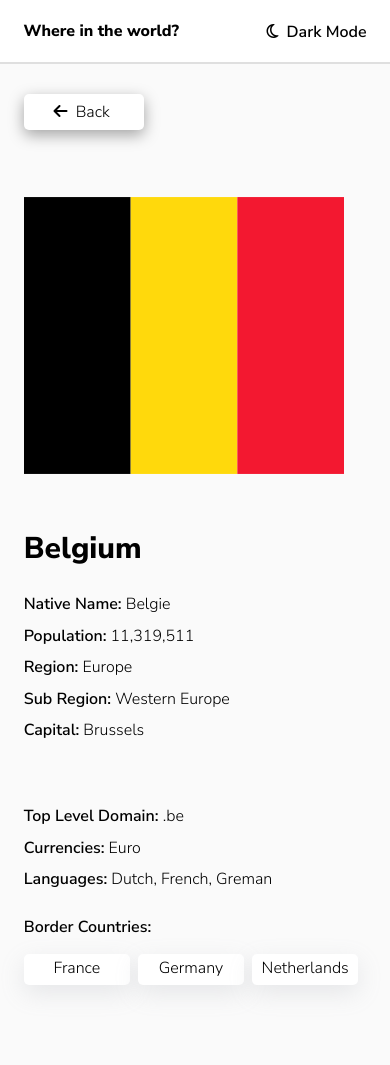
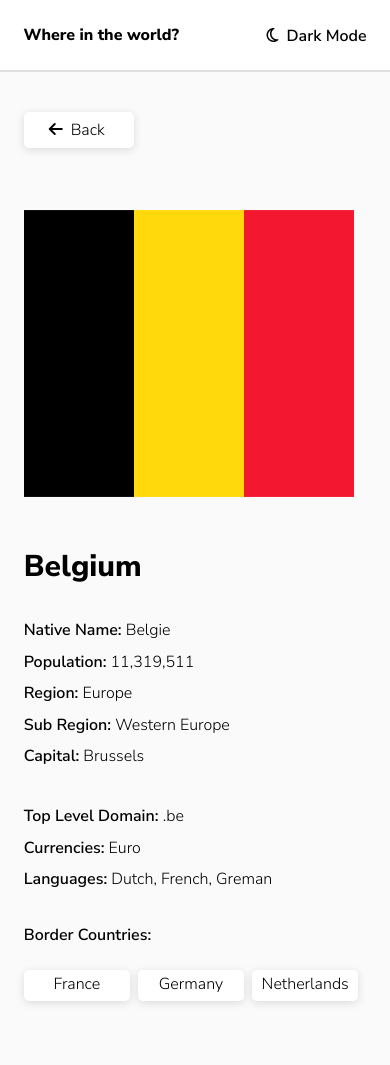
Before and after one commit to ghanayemomar/WhereInTheWorld, a plain HTML site: page detail.html in a window 390 px wide. Before the commit the page ends 1033 px from the top, so only its background shows below. Drawn offline with Linux system fonts and the light colour scheme.

Commit message:
adding some css.

```diff
--- a/assets/css/detail.css
+++ b/assets/css/detail.css
@@ -5,8 +5,11 @@
     font-size: 16px;
 }
 
+body {
+    background-color: #fafafa;
+}
+
 .container {
-    background-color: #fafafa;
     max-width: 100%;
     height: 100dvb;
     display: flex;
@@ -16,6 +19,10 @@
 .header {
     display: flex;
     max-width: 100%;
+    position: fixed;
+    top: 0px;
+    right: 0px;
+    left: 0px;
     justify-content: space-between;
     align-items: center;
     background-color: #ffffff;
@@ -35,7 +42,6 @@
 .dark-mode {
     margin-right: 5%;
     font-size: 16px;
-
 }
 
 .dark-mode>span {
@@ -45,13 +51,13 @@
 }
 
 .wrapper {
-    margin: 3rem 6%;
+    margin: 9rem 6% 3rem 6%;
     max-width: 88%;
-    background-color: #fafafa;
+    /* background-color: #fafafa; */
 }
 
 .button {
-    margin-bottom: 4rem;
+    margin-bottom: 5rem;
     min-width: 10%;
 }
 
@@ -61,9 +67,7 @@
     padding: 7px;
     background-color: #ffffff;
     border: none;
-    box-shadow: rgba(0, 0, 0, 0.35) 0px 5px 15px;
-    font-weight: 300;
-
+    box-shadow: rgba(99, 99, 99, 0.2) 0px 2px 8px 0px;
 }
 
 .button>button>i {
@@ -75,7 +79,6 @@
     cursor: pointer;
 }
 
-
 .content {
     display: flex;
     flex-direction: row;
@@ -83,24 +86,26 @@
 }
 
 .image {
-    display: flex;
-    width: 45%;
+    /* display: flex; */
+    min-width: 40%;
+    /* justify-content: flex-start; */
 }
 
-img {
-    flex-basis: 50%;
+
+.image>img {
     width: 100%;
-    height: 400px;
+    object-fit: cover;
+    height: 390px;
 }
 
 .details {
-    width: 55%;
-    margin: 1rem;
+    width: 49%;
+    margin-left: 10%;
     margin-top: 3rem;
 }
 
 .country-name {
-    margin-bottom: 1.5rem;
+    margin-bottom: 2rem;
 }
 
 .country-name>h1 {
@@ -126,30 +131,36 @@ ul li {
 
 .border {
     display: flex;
+    flex-wrap: wrap;
     flex-direction: row;
     align-items: center;
     margin-top: 3.5rem;
+
+}
+
+.border>span {
+    font-weight: 600;
+    margin-bottom: 1rem;
+    /* margin-top: 0.7rem; */
 }
 
 .countries {
     display: flex;
-    flex-wrap: wrap;
+    /* flex-wrap: wrap; */
     margin-left: 14px;
-}
 
-.border>span {
-    font-weight: 600;
 }
 
 .countries>span {
     text-align: center;
+    margin-bottom: 1rem;
     margin-right: 10px;
     width: 100px;
     height: 25px;
-    padding: 3.1px;
+    padding: 3.1px 3.1px;
     background-color: #ffffff;
     border-radius: 5px;
-    box-shadow: 0 8px 24px rgba(149, 157, 165, 0.2);
+    box-shadow: rgba(99, 99, 99, 0.2) 0px 2px 8px 0px;
 }
 
 
@@ -159,7 +170,7 @@ ul li {
         background-color: #fafafa
     }
 
-    .header {
+    /* .header {
         display: flex;
         flex-direction: row;
         justify-content: space-between;
@@ -168,12 +179,12 @@ ul li {
         background-color: #ffffff;
         margin-bottom: 0px;
         box-shadow: 0px 2px 0px 0px rgba(0, 0, 0, 0.11);
-    }
+    } */
 
-    .header>h2 {
+    /* .header>h2 {
         font-size: 16px;
         font-weight: bold;
-    }
+    } */
 
     .title {
         font-size: clamp(16px, 4vw, 20px);
@@ -194,8 +205,12 @@ ul li {
         margin-bottom: 3rem;
     }
 
+    .button>button {
+        width: 110px;
+    }
+
     .wrapper {
-        margin: auto;
+        margin: 5rem auto;
         box-sizing: border-box;
         background-color: #fafafa
     }
@@ -210,7 +225,7 @@ ul li {
     }
 
     .image>img {
-        max-width: 320px;
+        max-width: 330px;
         height: 90%;
         margin-bottom: 2rem;
         object-fit: contain;
@@ -224,16 +239,17 @@ ul li {
         flex-direction: column;
     }
 
+
     .info2 {
         width: 250px;
-        margin-top: 2rem;
+        margin-top: -1rem;
         position: static;
         right: 0;
     }
 
     .border {
         display: flex;
-        margin-top: 1rem;
+        margin-top: 1.5rem;
         align-items: flex-start;
         flex-direction: column;
     }
@@ -242,12 +258,12 @@ ul li {
         flex-wrap: nowrap;
         align-items: center;
         justify-content: center;
-        margin-top: 1rem;
+        margin-top: 0.5rem;
         margin-left: 0px;
     }
 
     .countries>span {
         margin-right: 0.5rem;
-        margin-bottom: 3rem;
+        margin-bottom: 4rem;
     }
 }
--- a/assets/css/main.css
+++ b/assets/css/main.css
@@ -4,9 +4,10 @@
     font-family: 'Nunito Sans', sans-serif;
     font-size: 14px;
 }
-
+body{
+    background-color: #fafafa;
+}
 .container {
-    background-color: #fafafa;
     max-width: 100%;
     display: flex;
     flex-direction: column;
@@ -33,7 +34,7 @@
 .title {
     font-weight: 800;
     font-size: clamp(18px, 6vw, 23px);
-    margin-left: 5%;
+    margin-left: 4%;
 }
 
 .dark-mode {
```
